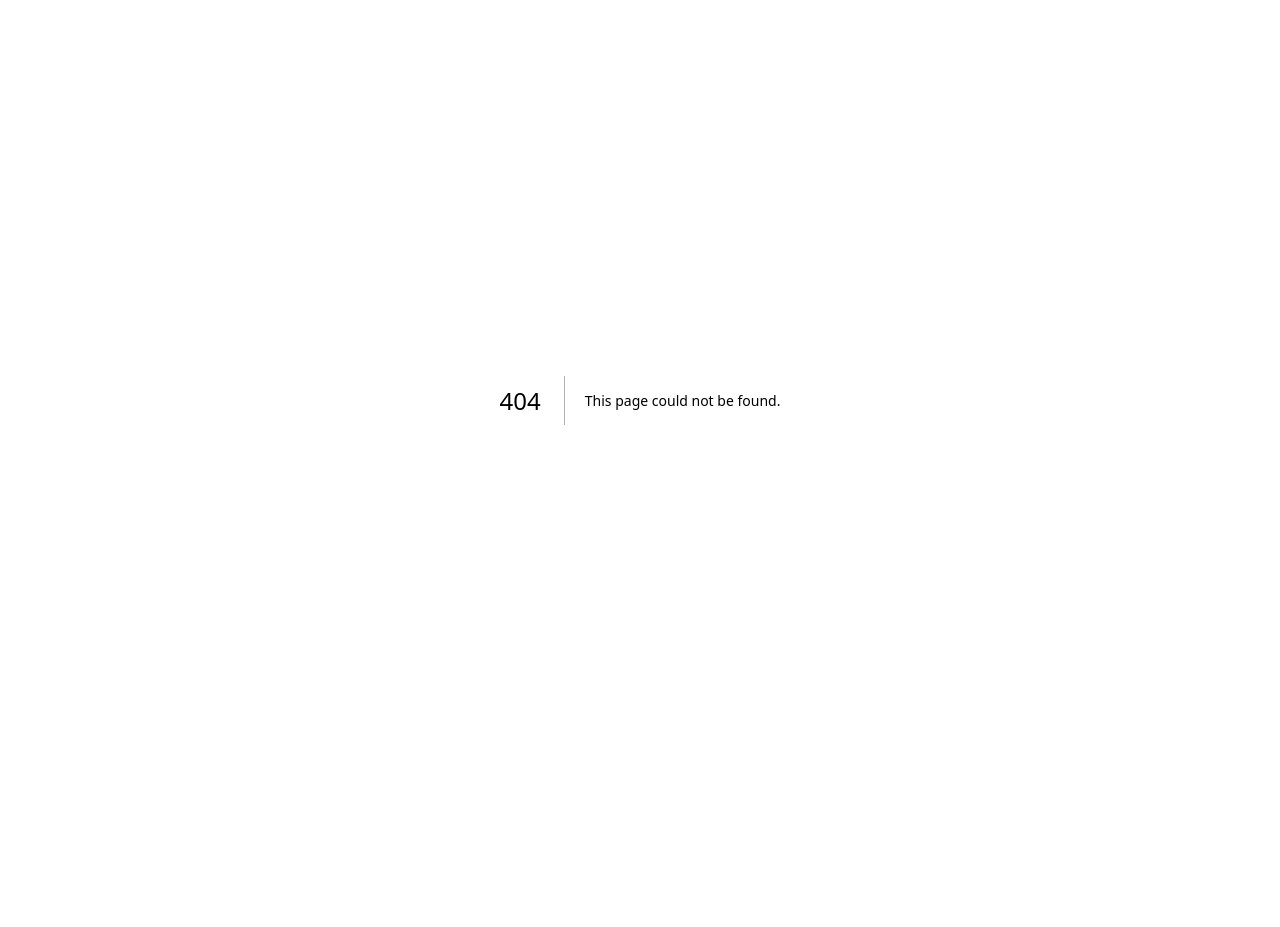
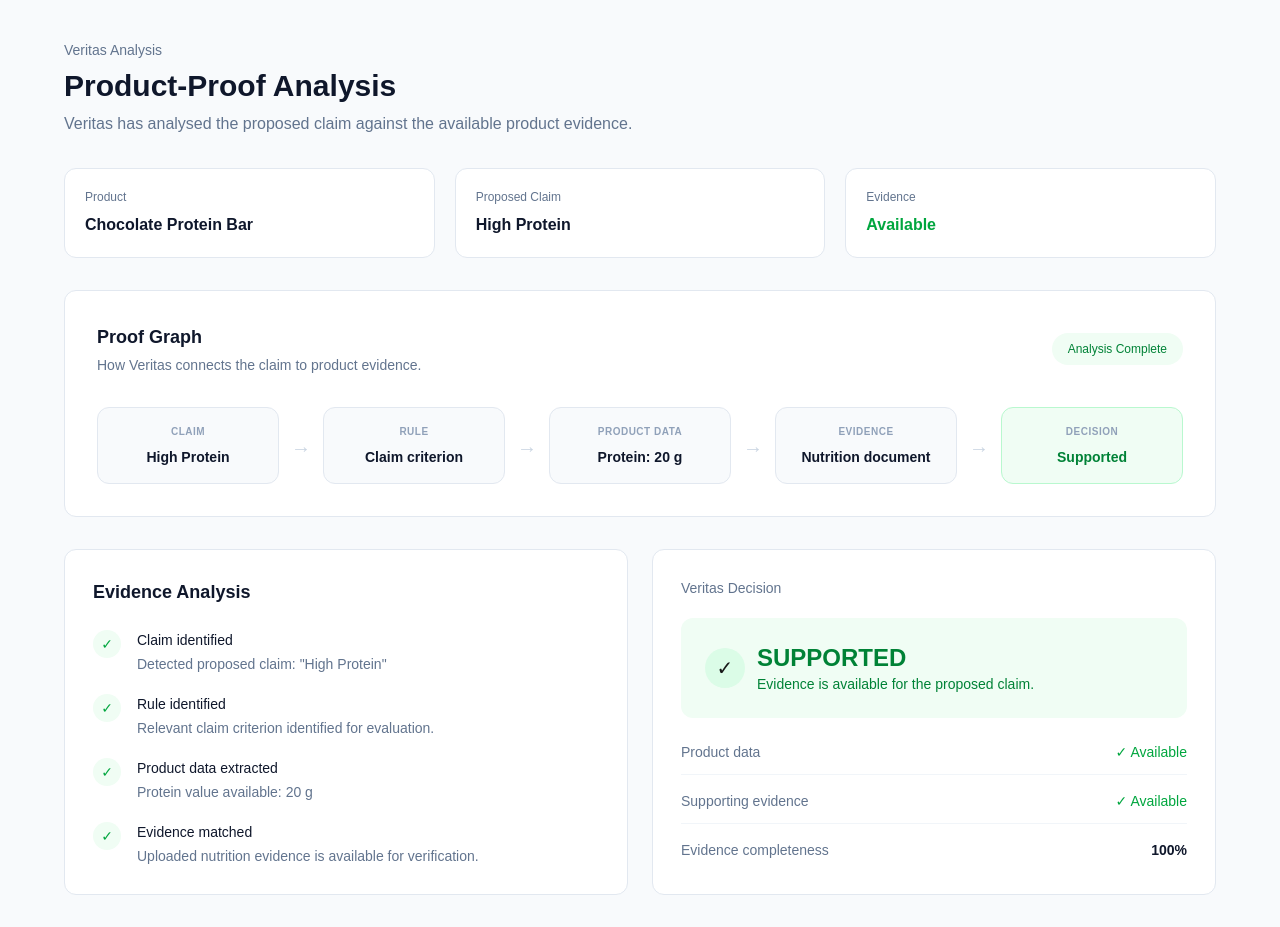
Before and after one commit to helloshivi/veritas, a Next.js app: page /analysis in a window 1280 px wide. Before the commit this address had no page. Shown: the top 927 px of the page. Before the commit the page ends 800 px from the top, so only its background shows below. Built offline with nearby package versions, Linux system fonts and the light colour scheme.

Commit message:
Build Veritas analysis and proof graph

```diff
--- /dev/null
+++ b/app/analysis/page.tsx
@@ -0,0 +1,341 @@
+"use client";
+
+import { useEffect, useState } from "react";
+import { useRouter } from "next/navigation";
+
+export default function AnalysisPage() {
+  const router = useRouter();
+  const [product, setProduct] = useState<any>(null);
+
+  useEffect(() => {
+    const saved = localStorage.getItem("veritasClaim");
+
+    if (saved) {
+      setProduct(JSON.parse(saved));
+    }
+  }, []);
+
+  const productName = product?.productName || "Chocolate Protein Bar";
+  const claim = product?.claim || "High Protein";
+  const protein = product?.protein || "20";
+
+  return (
+    <main className="min-h-screen bg-slate-50 p-10">
+      <div className="mx-auto max-w-6xl">
+
+        {/* Header */}
+        <div>
+          <p className="text-sm font-medium text-slate-500">
+            Veritas Analysis
+          </p>
+
+          <h1 className="mt-2 text-3xl font-semibold text-slate-900">
+            Product-Proof Analysis
+          </h1>
+
+          <p className="mt-2 text-slate-500">
+            Veritas has analysed the proposed claim against the available
+            product evidence.
+          </p>
+        </div>
+
+        {/* Product summary */}
+        <div className="mt-8 grid grid-cols-3 gap-5">
+
+          <div className="rounded-xl border border-slate-200 bg-white p-5">
+            <p className="text-xs text-slate-500">Product</p>
+            <p className="mt-2 font-semibold text-slate-900">
+              {productName}
+            </p>
+          </div>
+
+          <div className="rounded-xl border border-slate-200 bg-white p-5">
+            <p className="text-xs text-slate-500">Proposed Claim</p>
+            <p className="mt-2 font-semibold text-slate-900">
+              {claim}
+            </p>
+          </div>
+
+          <div className="rounded-xl border border-slate-200 bg-white p-5">
+            <p className="text-xs text-slate-500">Evidence</p>
+            <p className="mt-2 font-semibold text-green-600">
+              Available
+            </p>
+          </div>
+
+        </div>
+
+        {/* Proof Graph */}
+        <div className="mt-8 rounded-xl border border-slate-200 bg-white p-8">
+
+          <div className="flex items-center justify-between">
+            <div>
+              <h2 className="text-lg font-semibold text-slate-900">
+                Proof Graph
+              </h2>
+
+              <p className="mt-1 text-sm text-slate-500">
+                How Veritas connects the claim to product evidence.
+              </p>
+            </div>
+
+            <span className="rounded-full bg-green-50 px-4 py-2 text-xs font-medium text-green-700">
+              Analysis Complete
+            </span>
+          </div>
+
+          <div className="mt-8 flex items-center justify-between gap-3">
+
+            <GraphNode
+              title="CLAIM"
+              value={claim}
+              active
+            />
+
+            <Arrow />
+
+            <GraphNode
+              title="RULE"
+              value="Claim criterion"
+              active
+            />
+
+            <Arrow />
+
+            <GraphNode
+              title="PRODUCT DATA"
+              value={`Protein: ${protein} g`}
+              active
+            />
+
+            <Arrow />
+
+            <GraphNode
+              title="EVIDENCE"
+              value="Nutrition document"
+              active
+            />
+
+            <Arrow />
+
+            <GraphNode
+              title="DECISION"
+              value="Supported"
+              success
+            />
+
+          </div>
+        </div>
+
+        {/* Analysis steps */}
+        <div className="mt-8 grid grid-cols-2 gap-6">
+
+          <div className="rounded-xl border border-slate-200 bg-white p-7">
+
+            <h2 className="text-lg font-semibold text-slate-900">
+              Evidence Analysis
+            </h2>
+
+            <div className="mt-6 space-y-5">
+
+              <AnalysisStep
+                title="Claim identified"
+                text={`Detected proposed claim: "${claim}"`}
+              />
+
+              <AnalysisStep
+                title="Rule identified"
+                text="Relevant claim criterion identified for evaluation."
+              />
+
+              <AnalysisStep
+                title="Product data extracted"
+                text={`Protein value available: ${protein} g`}
+              />
+
+              <AnalysisStep
+                title="Evidence matched"
+                text="Uploaded nutrition evidence is available for verification."
+              />
+
+            </div>
+          </div>
+
+          {/* Decision */}
+          <div className="rounded-xl border border-slate-200 bg-white p-7">
+
+            <p className="text-sm font-medium text-slate-500">
+              Veritas Decision
+            </p>
+
+            <div className="mt-5 rounded-xl bg-green-50 p-6">
+
+              <div className="flex items-center gap-3">
+                <div className="flex h-10 w-10 items-center justify-center rounded-full bg-green-100 text-xl">
+                  ✓
+                </div>
+
+                <div>
+                  <p className="text-2xl font-bold text-green-700">
+                    SUPPORTED
+                  </p>
+
+                  <p className="text-sm text-green-700">
+                    Evidence is available for the proposed claim.
+                  </p>
+                </div>
+              </div>
+
+            </div>
+
+            <div className="mt-6 space-y-4">
+
+              <div className="flex justify-between border-b border-slate-100 pb-3">
+                <span className="text-sm text-slate-500">
+                  Product data
+                </span>
+
+                <span className="text-sm font-medium text-green-600">
+                  ✓ Available
+                </span>
+              </div>
+
+              <div className="flex justify-between border-b border-slate-100 pb-3">
+                <span className="text-sm text-slate-500">
+                  Supporting evidence
+                </span>
+
+                <span className="text-sm font-medium text-green-600">
+                  ✓ Available
+                </span>
+              </div>
+
+              <div className="flex justify-between">
+                <span className="text-sm text-slate-500">
+                  Evidence completeness
+                </span>
+
+                <span className="text-sm font-semibold text-slate-900">
+                  100%
+                </span>
+              </div>
+
+            </div>
+          </div>
+
+        </div>
+
+        {/* Recommendation */}
+        <div className="mt-8 rounded-xl border border-slate-200 bg-white p-7">
+
+          <div className="flex items-start justify-between">
+
+            <div>
+              <p className="text-sm font-medium text-slate-500">
+                Veritas Recommendation
+              </p>
+
+              <h2 className="mt-2 text-xl font-semibold text-slate-900">
+                Proof is available for the proposed claim.
+              </h2>
+
+              <p className="mt-2 max-w-3xl text-sm leading-6 text-slate-500">
+                The product has structured nutrition data and supporting
+                evidence available. Veritas has connected the claim,
+                evaluation criterion, product data and evidence into a
+                traceable proof path.
+              </p>
+            </div>
+
+            <button
+              onClick={() => router.push("/")}
+              className="rounded-lg bg-slate-900 px-5 py-3 text-sm font-medium text-white hover:bg-slate-800"
+            >
+              Back to Dashboard
+            </button>
+
+          </div>
+
+        </div>
+
+        <p className="mt-5 text-center text-xs text-slate-400">
+          MVP demonstration — decision logic will be expanded with
+          jurisdiction-specific regulatory rules and document extraction.
+        </p>
+
+      </div>
+    </main>
+  );
+}
+
+function GraphNode({
+  title,
+  value,
+  active,
+  success,
+}: {
+  title: string;
+  value: string;
+  active?: boolean;
+  success?: boolean;
+}) {
+  return (
+    <div
+      className={`min-w-0 flex-1 rounded-xl border p-4 text-center ${
+        success
+          ? "border-green-200 bg-green-50"
+          : active
+          ? "border-slate-200 bg-slate-50"
+          : "border-slate-200 bg-white"
+      }`}
+    >
+      <p className="text-[10px] font-semibold tracking-wider text-slate-400">
+        {title}
+      </p>
+
+      <p
+        className={`mt-2 truncate text-sm font-semibold ${
+          success ? "text-green-700" : "text-slate-900"
+        }`}
+      >
+        {value}
+      </p>
+    </div>
+  );
+}
+
+function Arrow() {
+  return (
+    <div className="text-xl text-slate-300">
+      →
+    </div>
+  );
+}
+
+function AnalysisStep({
+  title,
+  text,
+}: {
+  title: string;
+  text: string;
+}) {
+  return (
+    <div className="flex gap-4">
+
+      <div className="flex h-7 w-7 shrink-0 items-center justify-center rounded-full bg-green-50 text-sm text-green-600">
+        ✓
+      </div>
+
+      <div>
+        <p className="text-sm font-medium text-slate-900">
+          {title}
+        </p>
+
+        <p className="mt-1 text-sm text-slate-500">
+          {text}
+        </p>
+      </div>
+
+    </div>
+  );
+}
```
